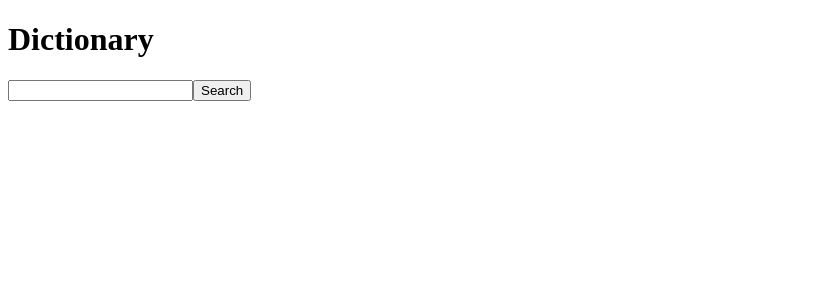
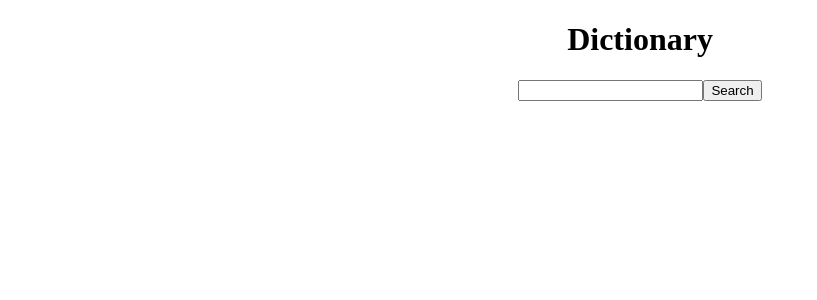
Before and after one commit to vuhungthang/dictionary, a React (Vite) app: page / in a window 1280 px wide. Shown: the top 300 px of the page, without its empty margins (0-817 px from the left). Built offline with nearby package versions, Linux system fonts and the light colour scheme.

Commit message:
move title and search bar in the center

```diff
--- a/src/App.tsx
+++ b/src/App.tsx
@@ -75,6 +75,8 @@ function App() {
 
   return (
     <>
+      {/* Container for centering title and search bar */}
+      <div style={{ textAlign: 'center' }}>
         <h1>Dictionary</h1>
         <input
           type="text"
@@ -87,6 +89,7 @@ function App() {
           }}
         />
         <button onClick={findWord}>Search</button>
+      </div>
 
       <div className="word">
         {/* Display dictionary entries */}
```
Lines whose indentation alone changed are shown as unchanged.
